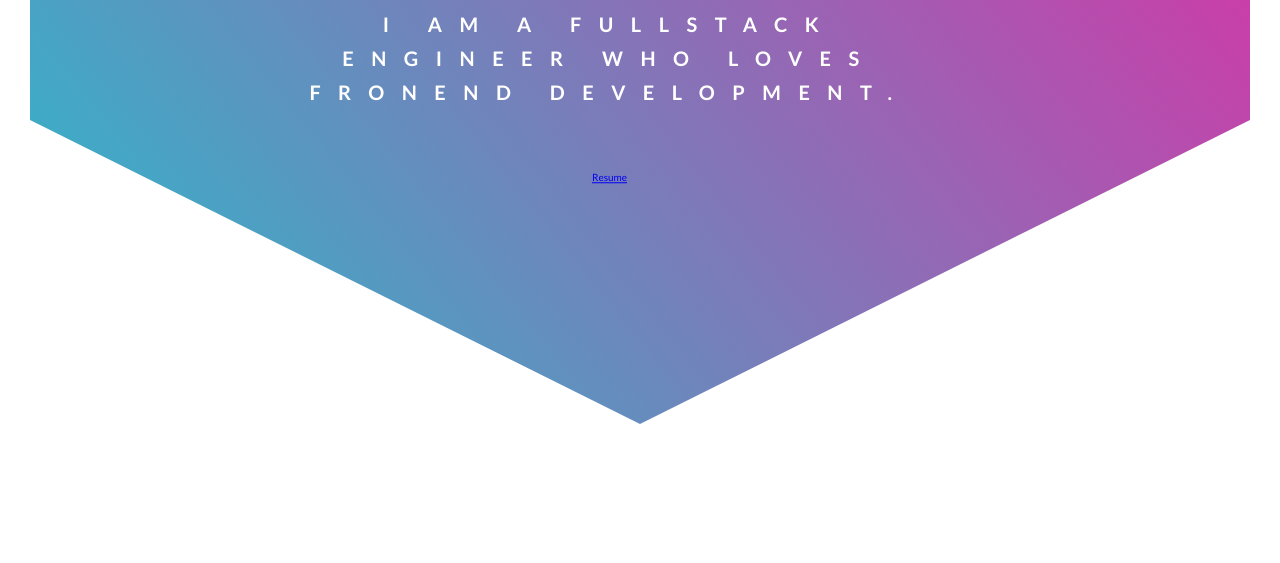
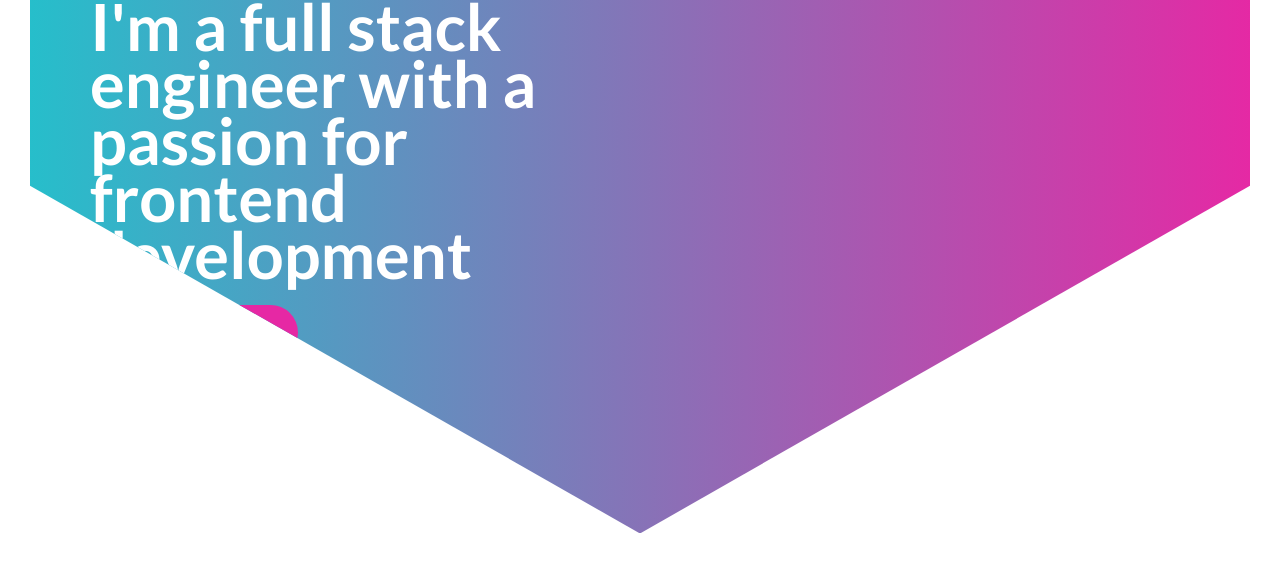
Before and after one commit to aguado-romina/Portfolio-3.0, a website: page index.html in a window 1280 px wide. Shown: the part 366-929 px from the top of the page. Before the commit the page ends 820 px from the top, so only its background shows below. Drawn offline with Linux system fonts and the light colour scheme.

Commit message:
working on header

```diff
--- a/index.html
+++ b/index.html
@@ -13,16 +13,24 @@
     <title>Romina Aguado</title>
   </head>
   <body>
-    <header class="header">
-      <div class="header__text-box">
-        <h1 class="heading-primary">
-          <span class="heading-primary--main">Hola! I am Romina.</span>
-          <span class="heading-primary--sub"
-            >I am a fullstack engineer who loves fronend development.</span
-          >
-        </h1>
-        <a href="#section-tours" class="btn btn--white btn--animated">Resume</a>
+    <div class="page-content">
+      <div class="banner">
+        <div class="container w-container">
+          <div class="hero-grid">
+            <div class="left-part">
+              <h1 class="hero-title">
+                Hola! I'm Romina <br />
+                I'm a full stack engineer with a passion for frontend
+                development
+              </h1>
+              <div class="top-margin more">
+                <a href="#" class="button w-button">Download resume</a>
+              </div>
+            </div>
+            <div class="relative-div"></div>
+          </div>
+        </div>
       </div>
-    </header>
+    </div>
   </body>
 </html>
--- a/sass/abstracts/_variables.scss
+++ b/sass/abstracts/_variables.scss
@@ -1,6 +1,6 @@
-$color-primary: #ff3d00;
-$color-primary-light: #ff7539;
-$color-primary-dark: #c30000;
+$color-primary: #e628a4;
+$color-primary-light: #ff45be;
+$color-primary-dark: #990d68;
 
 $color-gray-light-1: #f7f7f7f7;
 $color-gray-light-2: #eee;
--- a/sass/layout/_header.scss
+++ b/sass/layout/_header.scss
@@ -1,31 +1,116 @@
-.header {
-  height: 95vh;
-  background-image: linear-gradient(51deg, #25bfcb, #e628a4);
-  background-size: cover;
-  background-position: top;
+/*
+background-image: linear-gradient(51deg, #25bfcb, #e628a4);
+  -webkit-clip-path: polygon(0 0, 100% 0%, 100% 60%, 50% 100%, 0 60%);
+  clip-path: polygon(0 0, 100% 0%, 100% 60%, 50% 100%, 0 60%);
+
+
+*/
+
+.page-content {
+  margin-right: auto;
+  margin-left: auto;
+}
+
+.banner {
   position: relative;
+  display: flex;
+  padding: 300px 5% 190px;
+  justify-content: center;
+  align-items: center;
+  background-image: linear-gradient(91deg, #25bfcb, #e628a4);
+  -webkit-clip-path: polygon(0 0, 100% 0%, 100% 60%, 50% 100%, 0 60%);
+  clip-path: polygon(0 0, 100% 0%, 100% 60%, 50% 100%, 0 60%);
 
-  @supports ((-webkit-clip-path: polygon(0 0)) or (clip-path: polygon(0 0))) {
-    -webkit-clip-path: polygon(0 0, 100% 0, 100% 75vh, 0 100%);
+  background-position: 120% 100%, 0px 0px;
+  background-size: contain, auto;
+  background-repeat: no-repeat, repeat;
+}
 
-    clip-path: polygon(0 0, 100% 0%, 100% 60%, 50% 100%, 0% 60%);
-  }
+.container {
+  position: relative;
+  z-index: 2;
+  max-width: 1200px;
+  margin-right: auto;
+  margin-left: auto;
+  flex: 1;
+}
 
-  &__logo-box {
-    position: absolute;
-    top: 4rem;
-    left: 4rem;
-  }
+.w-container {
+  margin-left: auto;
+  margin-right: auto;
+  max-width: 940px;
+}
 
-  &__logo {
-    height: 3.5rem;
-  }
+.w-container:before,
+.w-container:after {
+  content: " ";
+  display: table;
+  grid-column-start: 1;
+  grid-row-start: 1;
+  grid-column-end: 2;
+  grid-row-end: 2;
+}
 
-  &__text-box {
-    position: absolute;
-    top: 40%;
-    left: 50%;
-    transform: translate(-55%, -55%);
-    text-align: center;
-  }
+.hero-grid {
+  display: -ms-grid;
+  display: grid;
+  align-items: center;
+  grid-auto-columns: 1fr;
+  grid-column-gap: 50px;
+  grid-row-gap: 16px;
+  -ms-grid-columns: 1fr 1fr;
+  grid-template-columns: 1fr 1fr;
+  -ms-grid-rows: auto;
+  grid-template-rows: auto;
 }
+
+.left-part {
+  margin-top: -80px;
+  margin-left: -80px;
+}
+
+.photo-wrapper {
+  position: relative;
+  z-index: 1;
+  width: 80%;
+}
+
+.big-text {
+  position: absolute;
+  left: auto;
+  top: 0%;
+  right: 32px;
+  bottom: 0%;
+  transform: rotate(90deg);
+  color: hsla(0, 0%, 100%, 0.05);
+  font-size: 80px;
+  line-height: 10px;
+  letter-spacing: 15px;
+}
+
+.hero-title {
+  width: 89%;
+  margin-top: 0px;
+  margin-bottom: 0px;
+  color: #fff;
+  font-size: 65px;
+  line-height: 57px;
+}
+
+.top-margin.more {
+  margin-top: 40px;
+}
+
+.button {
+  padding: 20px 35px;
+  border-radius: 30px;
+  background-color: #e628a4;
+  transition: all 300ms ease;
+  color: #fff;
+  font-size: 12px;
+  font-weight: 700;
+  letter-spacing: 1px;
+  text-transform: uppercase;
+  text-decoration: none;
+  cursor: pointer;
+}
```
Also changed, not shown: css/style.css, img/blackDog.jpg (deleted), sass/components/_button.scss (added), 1 other file.
